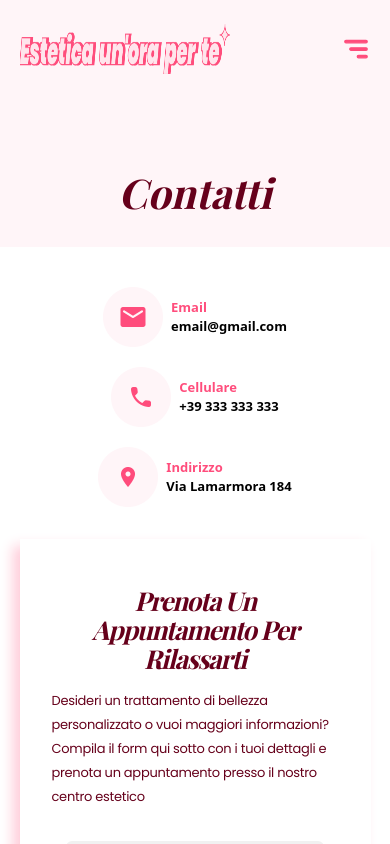
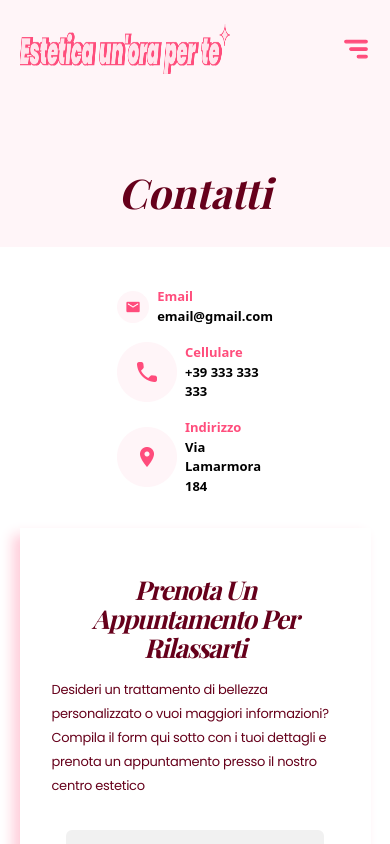
Before and after one commit to Giovanni-Serra-Git/un_ora_per_te, a React (Vite) app: page /contatti in a window 390 px wide. Shown: the top 844 px of the page. Built offline with nearby package versions, Linux system fonts and the light colour scheme; a web font is replaced by a local one.

Commit message:
changing size pics

```diff
--- a/src/components/contacts/contacts.jsx
+++ b/src/components/contacts/contacts.jsx
@@ -120,7 +120,7 @@ function Contacts() {
         {/* Icone Contatti */}
 
         <div className="w-[80%] my-y-[1rem]  md:w-[85%] mx-auto md:my-[6rem]">
-            <div className="flex flex-col gap-y-5 items-center my-6 md:flex-row md:justify-between md:my-[2rem]">
+            <div className="flex flex-col w-[50%] mx-auto gap-y-4 my-6 md:w-full mx-0 md:flex-row md:justify-between md:my-[2rem]">
                 {
                     iconsContact.map((item,index) => {
                         return (
--- a/src/components/services/services.jsx
+++ b/src/components/services/services.jsx
@@ -13,7 +13,7 @@ const servizi = {
     viso: {
         title: "viso",
         subTitle: "Trattamenti singoli o percorsi a seconda del tipo di inestetismo del viso",
-        urlPicture: "../../assets/servizi/viso.png",
+        urlPicture: "../../assets/servizi/viso.jpg",
         pictureAltDescription: "Immagine trattamento viso donna",
         listServices: {
             viso: [
```
Also changed, not shown: public/assets/servizi/viso.jpg (added).
